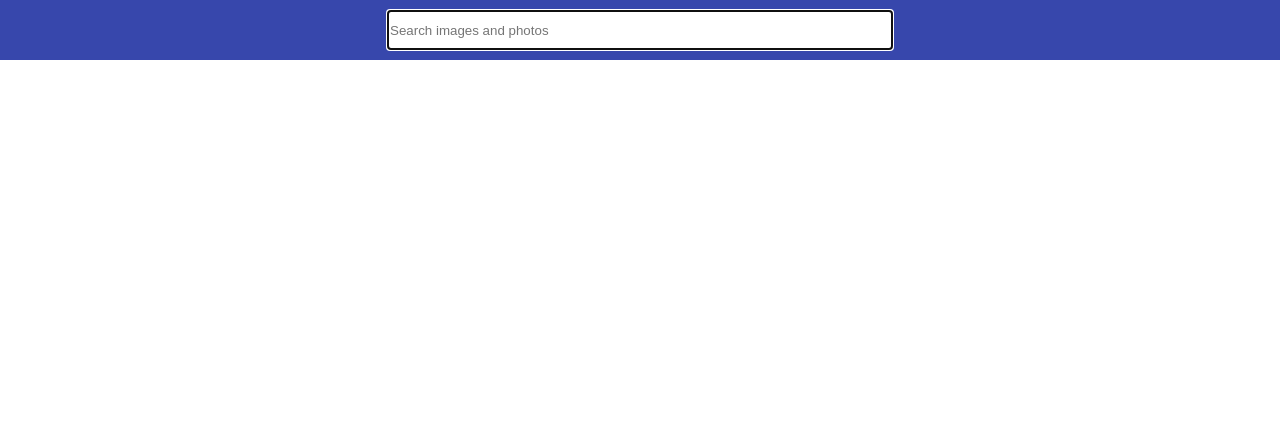
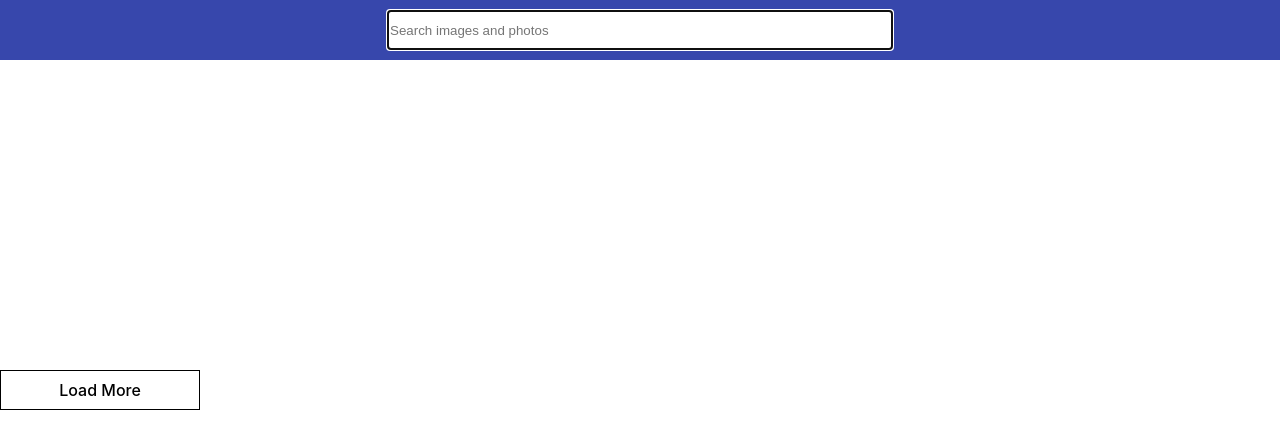
Before and after one commit to dimoks77/goit-react-hw-04, a React (Vite) app: page / in a window 1280 px wide. Shown: the top 448 px of the page. Built offline with nearby package versions, Linux system fonts and the light colour scheme.

Commit message:
problem API - 3

```diff
--- a/src/components/App.jsx
+++ b/src/components/App.jsx
@@ -67,7 +67,8 @@ export const App = () => {
       {photos.loading && <b>Loading photos, please wait...</b>}
       {photos.error && <b>Oops! There was error, please try again!</b>}
       {photos.items.length > 0 && <ImageGallery photos={photos.items} />}
-      {photos.items.length > 0 && <LoadMoreBtn loadMore={loadMore} />}
+      {/* {photos.items.length > 0 && <LoadMoreBtn loadMore={loadMore} />} */}
+      <LoadMoreBtn loadMore={loadMore} />
     </>
   );
 };
```
